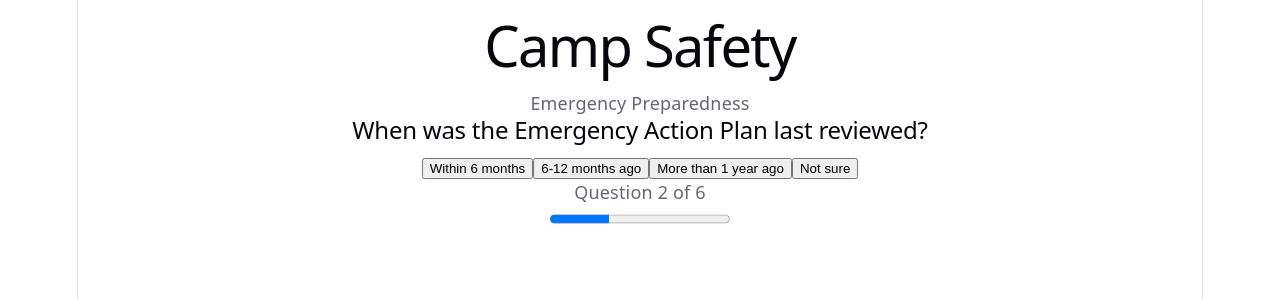
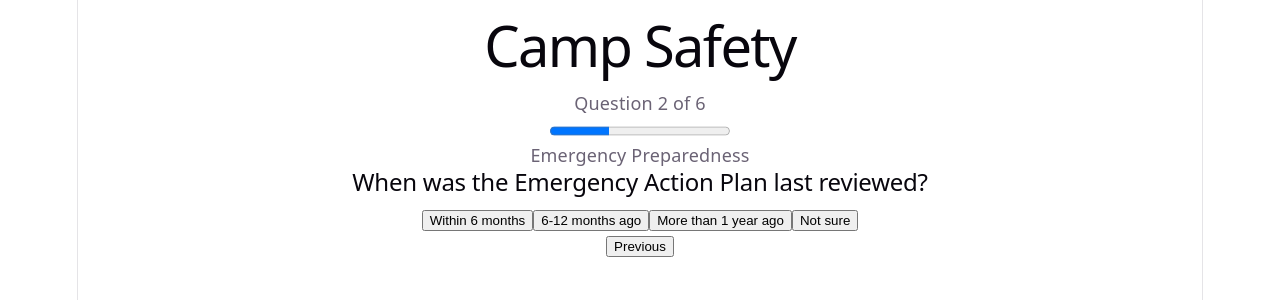
Before and after one commit to tabera2/Camp-Safety, a React (Vite) app: page / in a window 1280 px wide. Both pictures are taken after a click on the button "Yes". Shown: the top 300 px of the page. Built offline with nearby package versions, Linux system fonts and the light colour scheme.

Commit message:
iteractive assessment works

```diff
--- a/src/App.tsx
+++ b/src/App.tsx
@@ -23,31 +23,46 @@ function App() {
     }
   }
 
+  function handleBack(){
+    if(currentQuestion > 0){
+      setAnswers(answers.slice(0, -1));
+      setCurrentQuestion(currentQuestion - 1);
+    }
+  }
+
     //console.log(answers)
 
     const progress = ((currentQuestion + 1) / questions.length) * 100;
   return (
     <main>
       <h1> Camp Safety</h1>
-
       {isComplete ? (
         <section>
           <h2>Assessment Complete</h2>
           <p>Your responses have been recorded.</p>
         </section>
-      ): (
+      ):(
+        <>
 
+          <p> Question {currentQuestion + 1} of {questions.length}</p>
+          <progress
+          value={progress}
+          max="100"/>
 
-      <QuestionCard
-      question={questions[currentQuestion]}
-      onAnswer={handleAnswer}
-      />
+        <QuestionCard
+        question={questions[currentQuestion]}
+        onAnswer={handleAnswer}
+        />
+
+        {currentQuestion > 0 &&(
+          <button
+          type="button"
+          onClick={handleBack}>
+            Previous
+          </button>
       )}
-
-      <p> Question {currentQuestion + 1} of {questions.length}</p>
-      <progress
-        value={progress}
-        max="100"/>
+      </>
+      )}
     </main>
   );
 }
```
